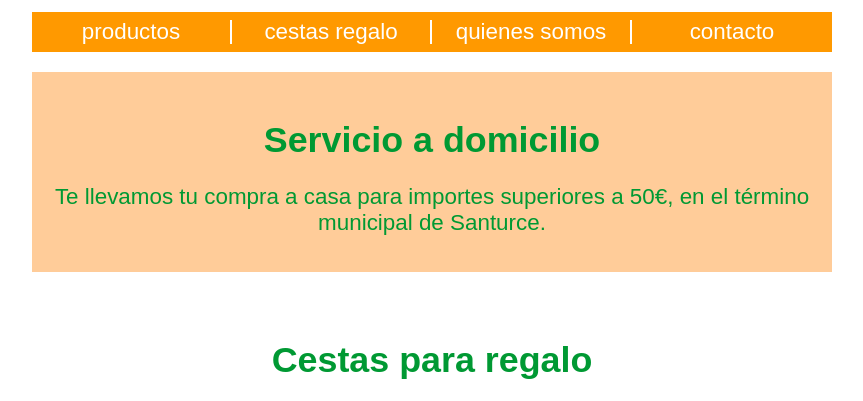
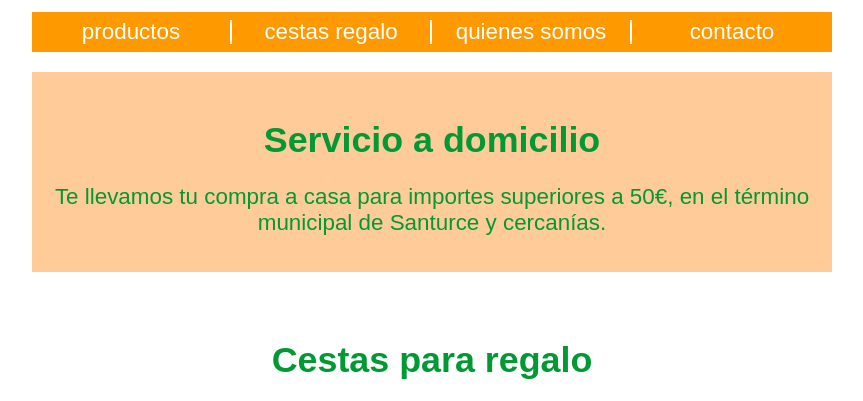
Before and after one commit to Eucrow/txirivita, a plain HTML site: page servicios.html in a window 1280 px wide. Shown: the part 384-785 px from the top of the page, without its empty margins (208-1071 px from the left). Drawn offline with Linux system fonts and the light colour scheme; a web font is replaced by a local one.

Commit message:
modificicacion servicios.html

```diff
--- a/servicios.html
+++ b/servicios.html
@@ -38,7 +38,7 @@
   <section class="naranja">
     <div class="contenedor">
       <h1><span class="resaltado">Servicio a domicilio</span></h1>
-      <p>Te llevamos tu compra a casa para importes superiores a 50€, en el término municipal de Santurce.</p>
+      <p>Te llevamos tu compra a casa para importes superiores a 50€, en el término municipal de Santurce y cercanías.</p>
     </div>
   </section>
   <section>
```
